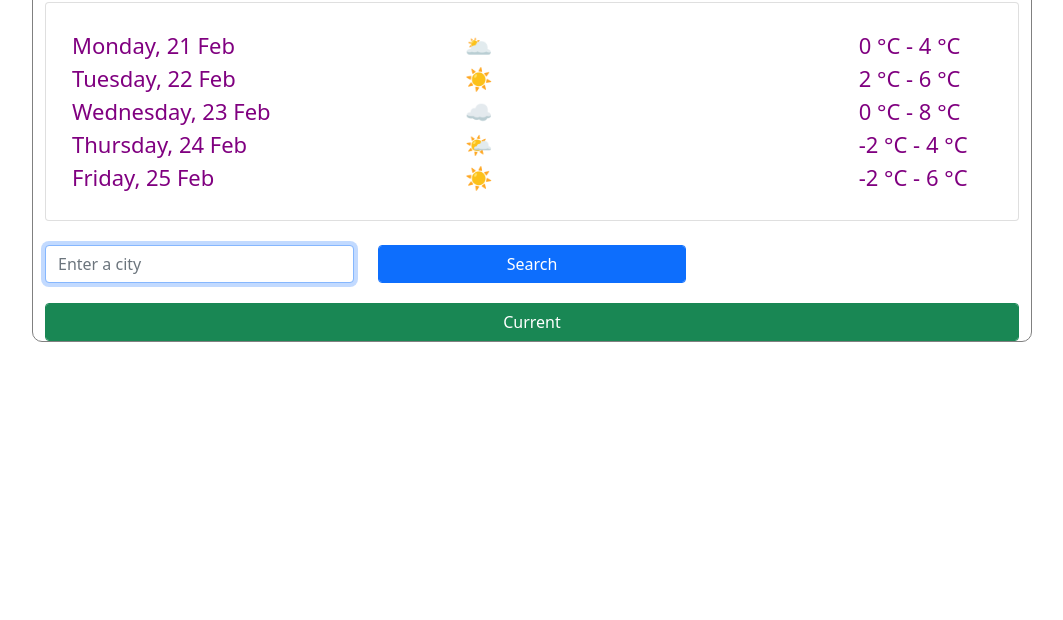
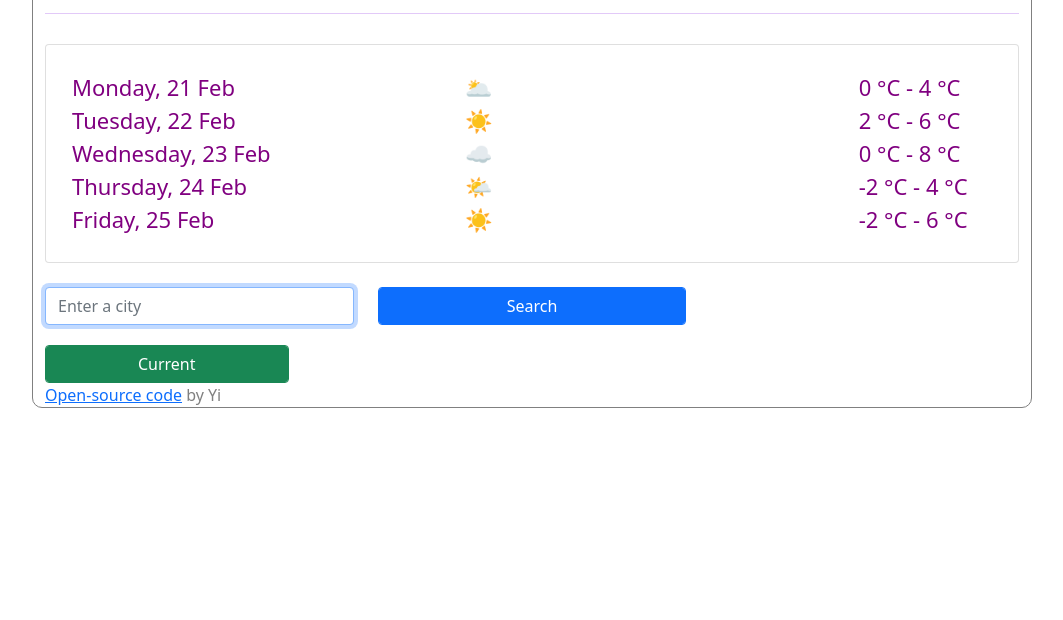
Before and after one commit to YiYiYiYiYiYiYiYiYiYiYi/SheCodes_Project, a plain HTML site: page index.html in a window 1280 px wide. Shown: the part 180-800 px from the top of the page, without its empty margins (108-1171 px from the left). Drawn offline with nearby package versions, Linux system fonts and the light colour scheme; files that its build step writes are made by us from their sources.

Commit message:
updated button and footnote

```diff
--- a/index.html
+++ b/index.html
@@ -12,7 +12,7 @@
       integrity="sha384-1BmE4kWBq78iYhFldvKuhfTAU6auU8tT94WrHftjDbrCEXSU1oBoqyl2QvZ6jIW3"
       crossorigin="anonymous"
     />
-    <link rel="stylesheet" href="src/styles.css" />
+    <link rel="stylesheet" href="styles.css" />
   </head>
   <body>
     <div class="container">
@@ -93,7 +93,7 @@
           </div>
         </div>
       </form>
-      <div class="col">
+      <div class="col-3">
         <input
           type="click"
           value="Current"
@@ -101,8 +101,12 @@
           id="current"
         />
       </div>
+      <a href="https://github.com/YiYiYiYiYiYiYiYiYiYiYi/SheCodes_Project"
+        >Open-source code</a
+      >
+      by Yi
     </div>
 
-    <script src="src/index.js"></script>
+    <script src="index.js"></script>
   </body>
 </html>
```
